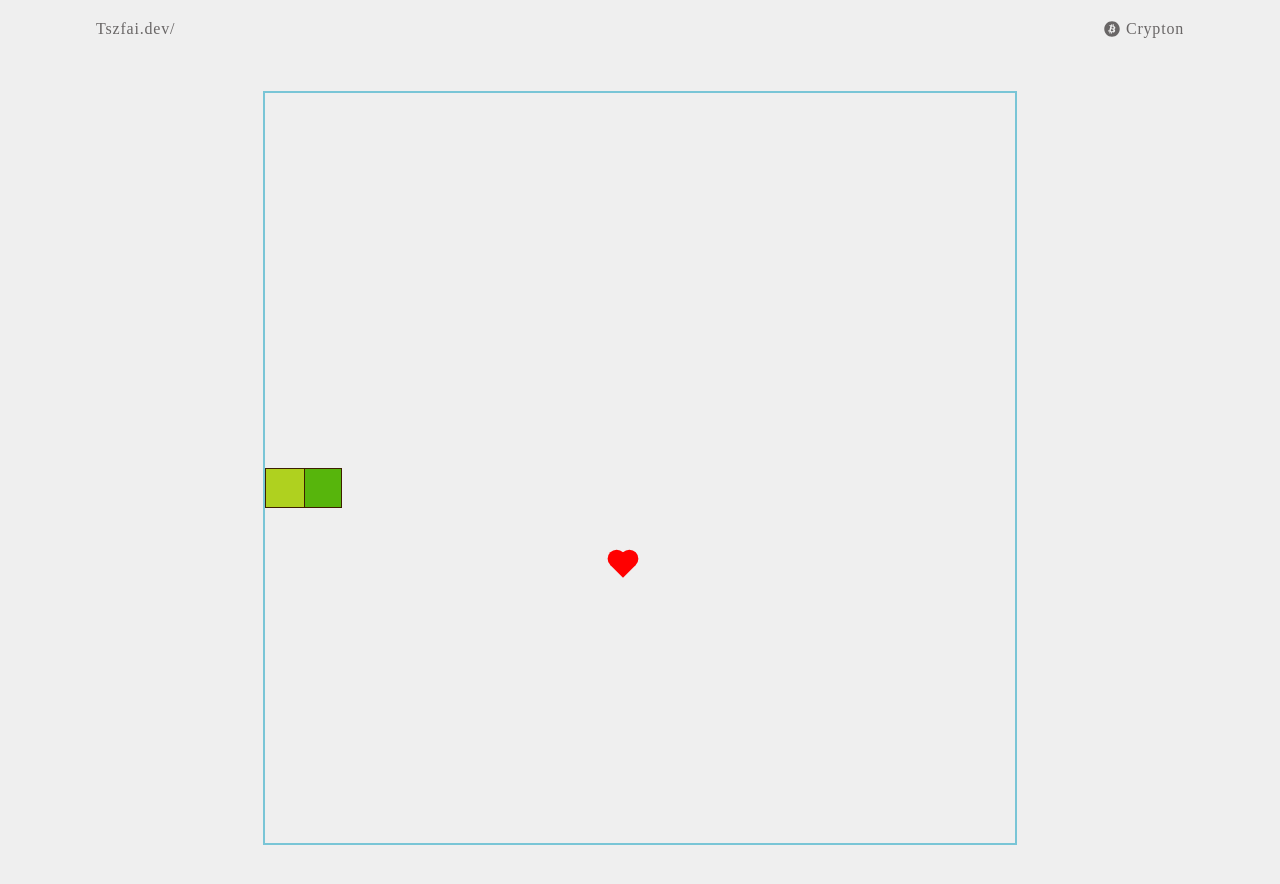
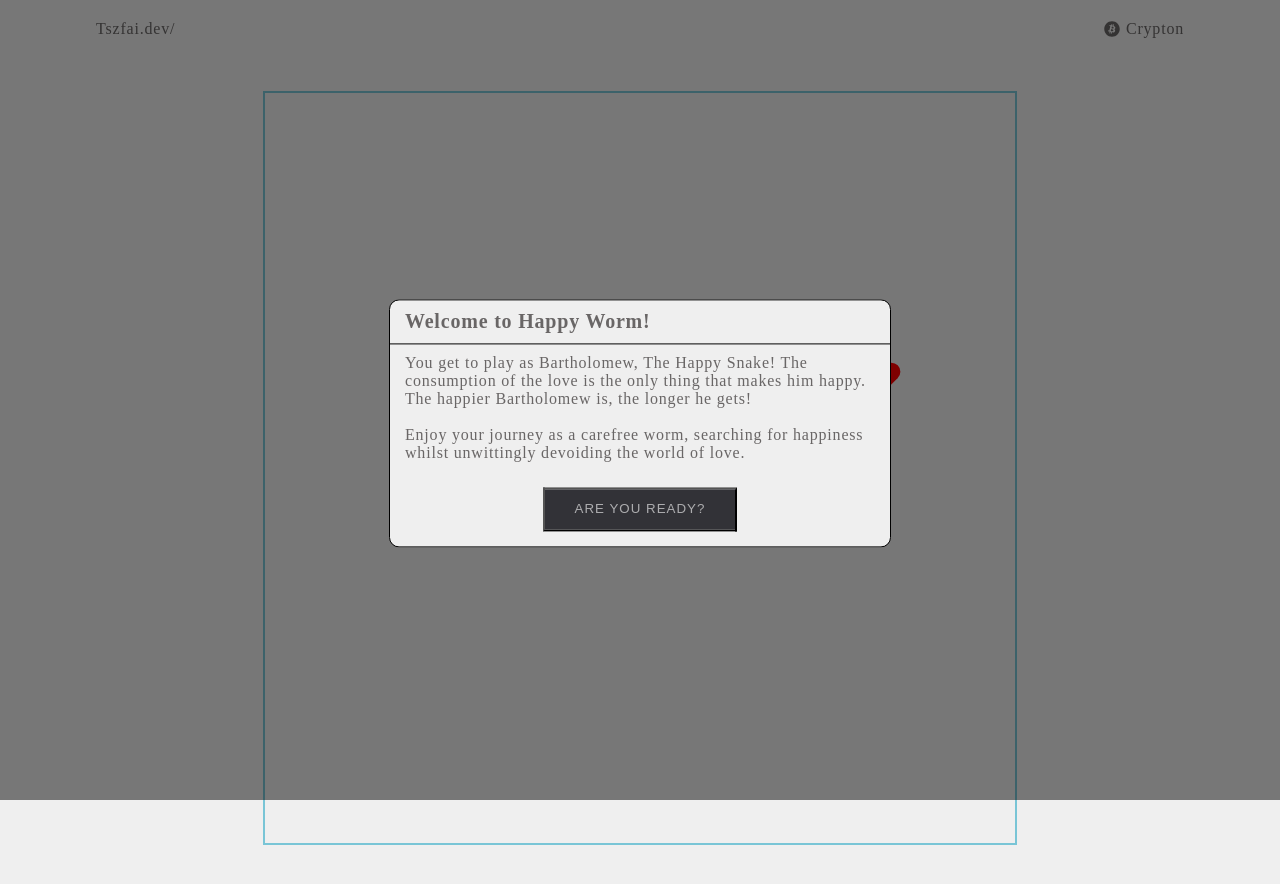
Before and after one commit to TChoy04/personal-website, a React (Create React App) app: page /snake in a window 1280 px wide. Shown: the top 884 px of the page. Built offline with nearby package versions, Linux system fonts and the light colour scheme; no server answers; a web font is replaced by a local one.

Commit message:
adding modal

```diff
--- a/src/App.js
+++ b/src/App.js
@@ -6,7 +6,7 @@ import CryptoMain from "./crypto_tracker/CryptoMain.js";
 import CoinPage from "./crypto_tracker/components/CoinPage.js";
 import {useState,useEffect} from "react"
 import axios from "axios"
-import Worm from "./love_worm/Worm.js"
+import Worm from "./happy_worm/Worm.js"
 function App() {
   const [coins, setCoins] = useState([])
 
--- a/src/love_worm/Board.css
+++ b/src/happy_worm/Board.css
@@ -1,6 +1,6 @@
 .board{
     position:relative;
-    margin:50px auto;
+    margin:50px auto 0 auto;
     width:750px;
     height:750px;
     border:2px solid #79c5d6;
@@ -12,6 +12,7 @@
 
     border:1px solid #3d1f00
 }
+
 .heart {
     background-color: red;
     display: inline-block;
--- a/src/love_worm/Board.js
+++ b/src/happy_worm/Board.js
@@ -14,14 +14,17 @@ function randomHeartGenerator(){
 }
 
 
-
 function Board() {
     const [direction,updateDirection] = useState("RIGHT");
     const [heart,updateHeart] = useState(randomHeartGenerator());
     const [wormBody, updateWormBody] = useState([
         [8,10],
-        [9,10]
+        [9,10],
     ]);
+    const [speed,updateSpeed] = useState(1000000)
+    const startGame = () =>{
+        updateSpeed(200)
+    }
     const onKeyDown = (e) =>{
         //Change directions on keydown
         if(e.key==='ArrowLeft' || e.key === "d" || e.key === "D"){
@@ -74,10 +77,31 @@ function Board() {
         let head = wormBody[wormBody.length-1];
         if(head[0]>=20 || head[1]>=20 || head[0]<0 || head[1]<0) onGameOver();
     }
+    const checkCollision = () =>{
+        let body = wormBody;
+        let head = body[body.length-1];
+        for(let i = 0; i<body.length-1; i++){
+            if(body[i][0]==head[0] && body[i][1]==head[1]) onGameOver()
+        }
+        }
+    const grow = ()=>{
+        let newWorm = [...wormBody];
+        newWorm.unshift([]);
+        updateWormBody(newWorm)
+    }
+    const onEat = () =>{
+        let head = wormBody[wormBody.length-1];
+        if(head[0] == heart[0] && head[1]==heart[1]){
+            grow();
+            updateHeart(randomHeartGenerator());
+        }
+    }
 //Sets interval
     useEffect(()=>{
-        const mv = setInterval(moveWorm,200)
+        const mv = setInterval(moveWorm,100000000);
+        checkCollision();
         checkOutOfBounds();
+        onEat();
         return () => {
             window.clearInterval(mv);
           };
@@ -85,6 +109,9 @@ function Board() {
     });
     useEffect(()=>{
         window.addEventListener("keydown",onKeyDown);
+        const body = document.querySelector("body");
+        body.style.overflow="hidden";
+
     },[])
   return (
     <div className="board">
--- /dev/null
+++ b/src/happy_worm/Modal.css
@@ -0,0 +1,81 @@
+.modal{
+    position:relative;
+    top:50%;
+    left:50%;
+    transform:translate(-50%,-220%);
+    border:1px solid black;
+    border-radius:10px;
+    z-index:10;
+    background-color: #efefef;
+    width:500px;
+    max-width:80%;
+}
+.modal-header{
+    padding:10px 15px;
+    border-bottom:1px solid black;
+    font-size:1.25rem;
+    font-weight:bold;
+}
+.close-button{
+    cursor:pointer;
+    display:grid;
+    margin:15px auto;
+    opacity: 1;
+    outline: 0;
+    color: #fff;
+    line-height: 40px;
+    position: relative;
+    text-align: center;
+    letter-spacing: 1px;
+    background-color:#efefef;
+    text-decoration: none;
+    text-transform: uppercase;
+
+}
+.close-button:after{
+    top: 0;
+    left: 0;
+    opacity: 0;
+    width: 100%;
+    color: black;
+    display: block;
+    transition: 500ms;
+    position: absolute;
+    background-color: #efefef;
+    content: "I'm ready!";
+    transform: translateY(-50%) rotateX(90deg);
+  }
+  .close-button:hover:after{
+    opacity: 1;
+    transform: translateY(0) rotateX(0);
+  }
+
+  .close-button:hover:before{
+    opacity: 0;
+    transform: translateY(50%) rotateX(90deg);
+  }
+  .close-button:before{
+    top: 0;
+    left: 0;
+    opacity: 1;
+    color: #adadaf;
+    display: block;
+    padding: 0 30px;
+    line-height: 40px;
+    transition: 500ms;
+    position: relative;
+    background-color: #323237;
+    content: "Are you ready?";
+    transform: translateY(0) rotateX(0);
+  }
+  .modal-body{
+    padding:10px 15px;
+  }
+  #overlay{
+    position:fixed;
+    top:0;
+    left:0;
+    right:0;
+    bottom:0;
+    background-color: rgba(0,0,0,0.5);
+  }
--- /dev/null
+++ b/src/happy_worm/Modal.js
@@ -0,0 +1,17 @@
+import React from 'react'
+import "./Modal.css"
+function Modal() {
+  return (
+    <div className='modal'>
+        <div className="modal-header">Welcome to Happy Worm!</div>
+        <div className="modal-body">
+            <p>You get to play as Bartholomew, The Happy Snake! The consumption of the love is the only thing that makes him happy. The happier Bartholomew is, the longer he gets!</p>
+            <br></br>
+            <p>Enjoy your journey as a carefree worm, searching for happiness whilst unwittingly devoiding the world of love.</p>
+        </div>
+        <button className="close-button"></button>
+    </div>
+  )
+}
+
+export default Modal
--- a/src/love_worm/Worm.js
+++ b/src/happy_worm/Worm.js
@@ -1,12 +1,15 @@
 import React from 'react'
 import Header from "../crypto_tracker/components/Header.js"
 import Board from "./Board.js"
+import Modal from "./Modal.js"
 function Worm() {
   return (
-    <>
+    <div className="stop-moving">
     <Header></Header>
     <Board></Board>
-    </>
+    <Modal></Modal>
+    <div id="overlay"></div>
+    </div>
   )
 }
 
--- a/src/love_worm/WormBody.js
+++ b/src/happy_worm/WormBody.js
@@ -2,14 +2,11 @@ import React from 'react'
 //Size of squares.
 const multi = 5;
 //Copied from https://stackoverflow.com/questions/4959975/generate-random-number-between-two-numbers-in-javascript
-function getRandomColor() {
-    var letters = '0123456789ABCDEF';
-    var color = '#';
-    for (var i = 0; i < 6; i++) {
-      color += letters[Math.floor(Math.random() * 16)];
-    }
-    return color;
-  }
+function getRandomColor(){
+  return "hsla(" + ~~(360 * Math.random()) + "," +
+                  "70%,"+
+                  "80%,1)"
+}
 
 function WormBody(props) {
 
```
Also changed, not shown: src/happy_worm/Heart.js (renamed from src/love_worm/Heart.js).
